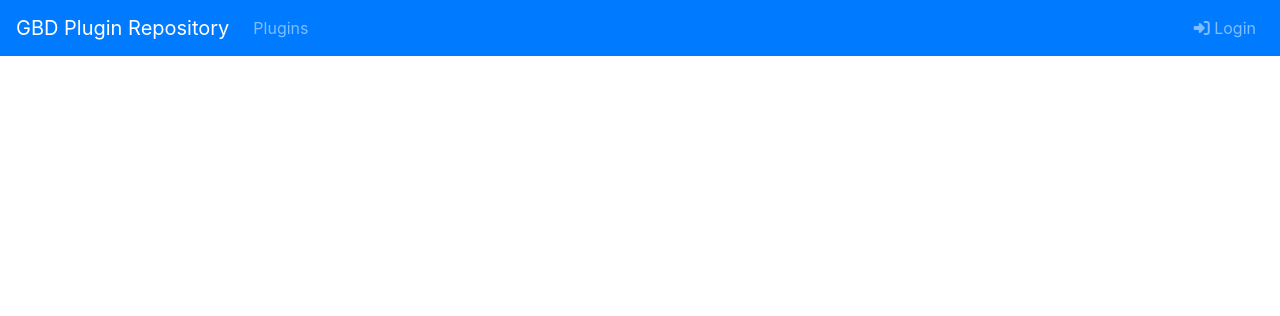
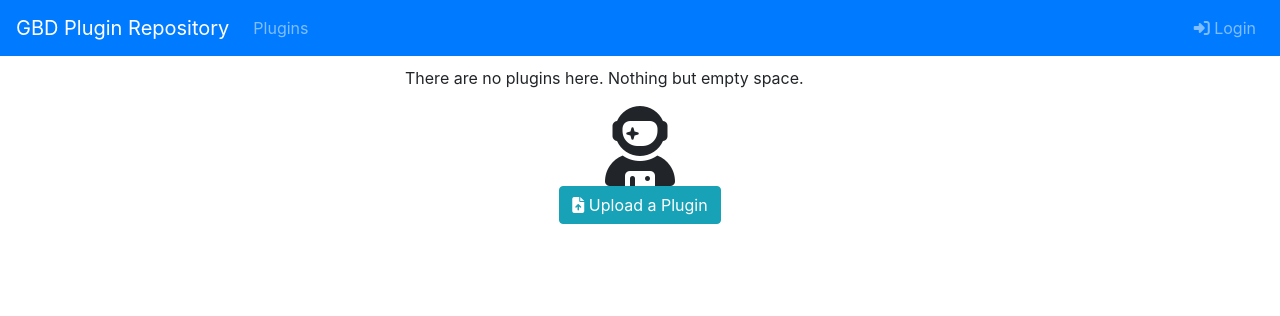
Before and after one commit to gbd-consult/gbd-plugin-repo, a Flask app: page / in a window 1280 px wide. Shown: the top 316 px of the page. Run offline with Flask 2, Linux system fonts and the light colour scheme; data that the repository does not hold is empty; parts of the project's set-up code (start-up, migrations or seed data) failed here and were passed over; some libraries are stand-ins or nearby versions.

Commit message:
some small cosmetic changes and README

```diff
--- a/repo/__init__.py
+++ b/repo/__init__.py
@@ -21,7 +21,7 @@ db = SQLAlchemy(app)
 login_manager = LoginManager(app)
 login_manager.login_view = 'login'
 
-from repo import models, routes, auth
+from repo import models, plugins, auth
 
 # on a fresh DB run create_all
 from repo.helpers import dbIsPopulated, createSuperuser
--- a/repo/templates/plugins.html
+++ b/repo/templates/plugins.html
@@ -53,5 +53,15 @@
         </div>
       </div>
     {% endfor %}
+  {% else %}
+      <p>There are no plugins here. Nothing but empty space.</p>
+      <div class="text-center">
+        <i class="fas fa-user-astronaut fa-5x"></i>
+        <p/>
+        <a href="{{ url_for('upload_plugin') }}" class="btn btn-info">
+          <i class="fas fa-file-upload"></i>
+          Upload a Plugin
+        </a>
+      </div>
   {% endif %}
 {% endblock %}
```
Also changed, not shown: repo/plugins.py (renamed from repo/routes.py, +6 -6 lines), README.md, 3 other files.
